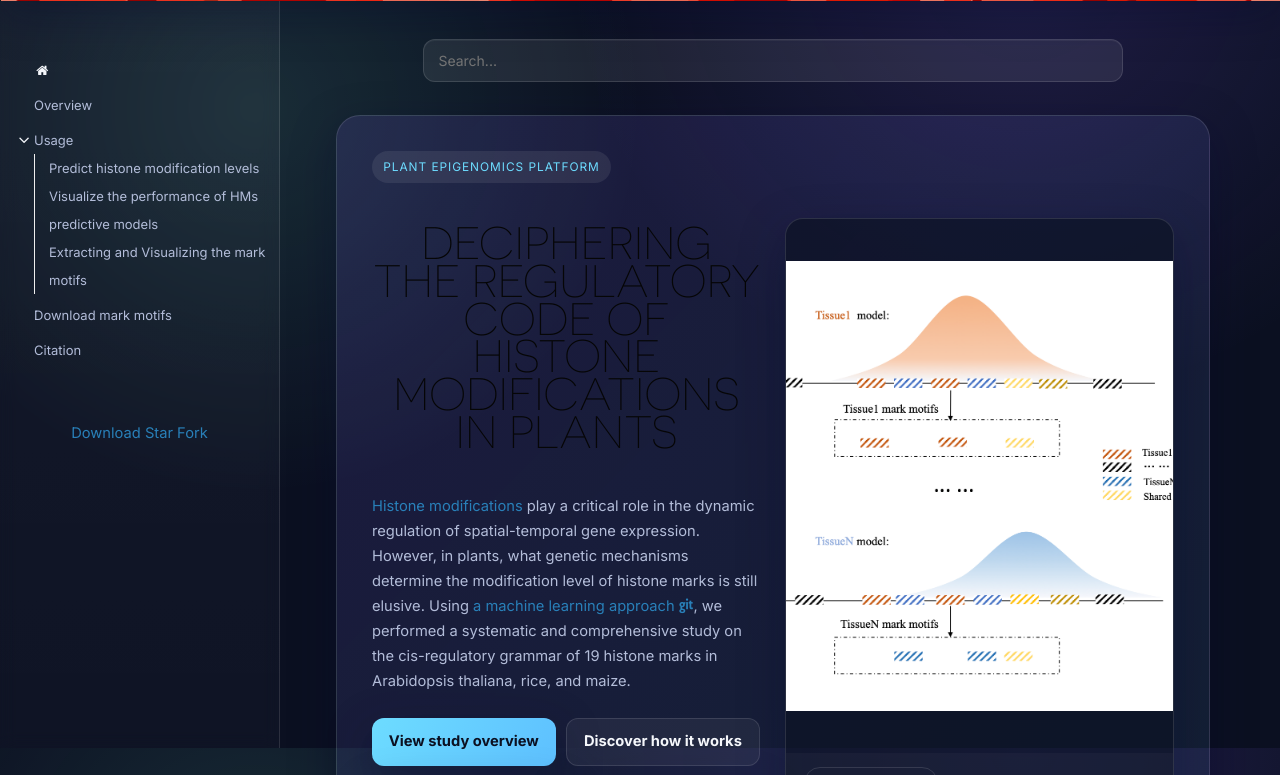
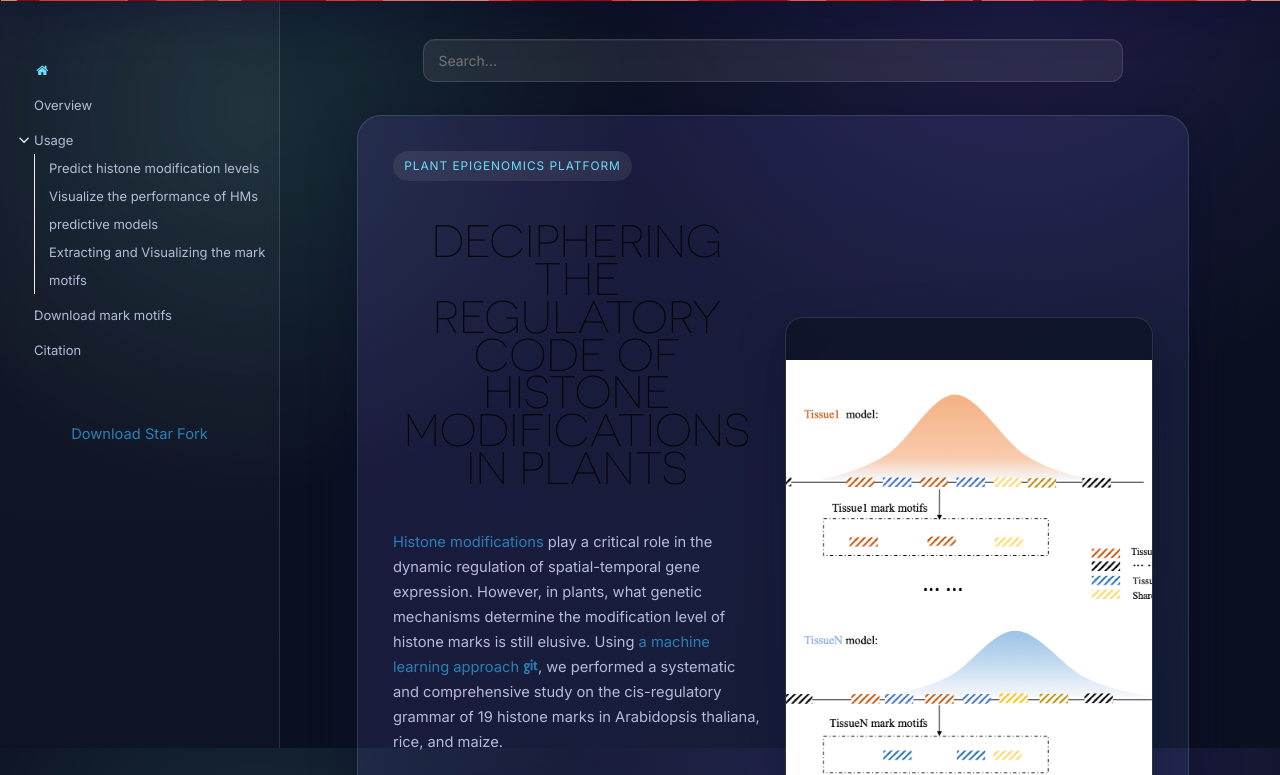
Before and after one commit to cisGrammar/cisgrammar.github.io, a plain HTML site: page index.html in a window 1280 px wide. Shown: the part 52-827 px from the top of the page. Drawn offline with Linux system fonts and the light colour scheme.

Commit message:
Polish homepage styling and layout

```diff
--- a/css/custom-modern.css
+++ b/css/custom-modern.css
@@ -17,6 +17,15 @@ body {
   color: var(--text);
   font-family: 'Inter', 'Roboto', sans-serif;
   min-height: 100vh;
+  line-height: 1.6;
+}
+
+a {
+  color: var(--accent);
+}
+
+a:hover {
+  color: #a5f3ff;
 }
 
 header {
@@ -31,6 +40,12 @@ header nav.shortcuts li a label {
 
 header nav.shortcuts li a:hover {
   background: rgba(255, 255, 255, 0.06);
+}
+
+.landing-content {
+  max-width: 1200px;
+  margin: 0 auto;
+  padding: 0 1.5rem 2.5rem;
 }
 
 article > aside {
@@ -56,6 +71,19 @@ article > aside .menu .dd-item div:hover a {
   background: transparent;
   color: var(--text);
   padding-bottom: 4rem;
+}
+
+.page h1,
+.page h2,
+.page h3,
+.page h4,
+.page h5 {
+  color: #ffffff;
+  margin-top: 0;
+}
+
+.page p {
+  color: var(--muted);
 }
 
 .nav-select select {
@@ -335,4 +363,8 @@ article > aside .menu .dd-item div:hover a {
   .cta-panel {
     grid-template-columns: 1fr;
   }
+
+  .landing-content {
+    padding: 0 1rem 2rem;
+  }
 }
--- a/index.html
+++ b/index.html
@@ -2,8 +2,6 @@
 <html>
   <head>
 	<meta name="generator" content="Hugo 0.68.3" />
-    <title>Deciphering the cis-regulatory code of plant HMs</title>
-
       <meta charset="utf-8">
 <meta name="viewport" content="width=device-width, initial-scale=1, maximum-scale=1, user-scalable=no">
 <meta name="revised" content="2022-05-02T17:10:13 CST">
@@ -185,6 +183,7 @@
 <a href="#" id="sidebar-toggle" data-sidebar-toggle=""><i class="fa fa-bars"></i> navigation</a>
 </span>
 
+<div class="landing-content">
 <section class="hero-shell">
     <div class="hero-grid">
       <div class="hero-text">
@@ -237,7 +236,7 @@
       <a class="link-arrow" href="/usage/plot/">See visualizations <i class="fa fa-arrow-right"></i></a>
     </article>
     <article class="feature-card">
-      <div class="feature-icon"><i class="fa fa-dna"></i></div>
+      <div class="feature-icon"><i class="fa fa-leaf"></i></div>
       <h3>Motif discovery &amp; interpretation</h3>
       <p>Extract mark motifs, render sequence logos, and connect motifs back to regulatory grammar in your plant genomes.</p>
       <a class="link-arrow" href="/usage/motif/">Explore motifs <i class="fa fa-arrow-right"></i></a>
@@ -259,6 +258,8 @@
       <div id="navigation">
     <a class="nav nav-next" href="/overview/" title="Overview" style="margin-right: 0px;"><label>Overview</label><i class="fa fa-chevron-right"></i></a></div>
   </div>
+
+</div>
 
   </section>
 </article>
```
